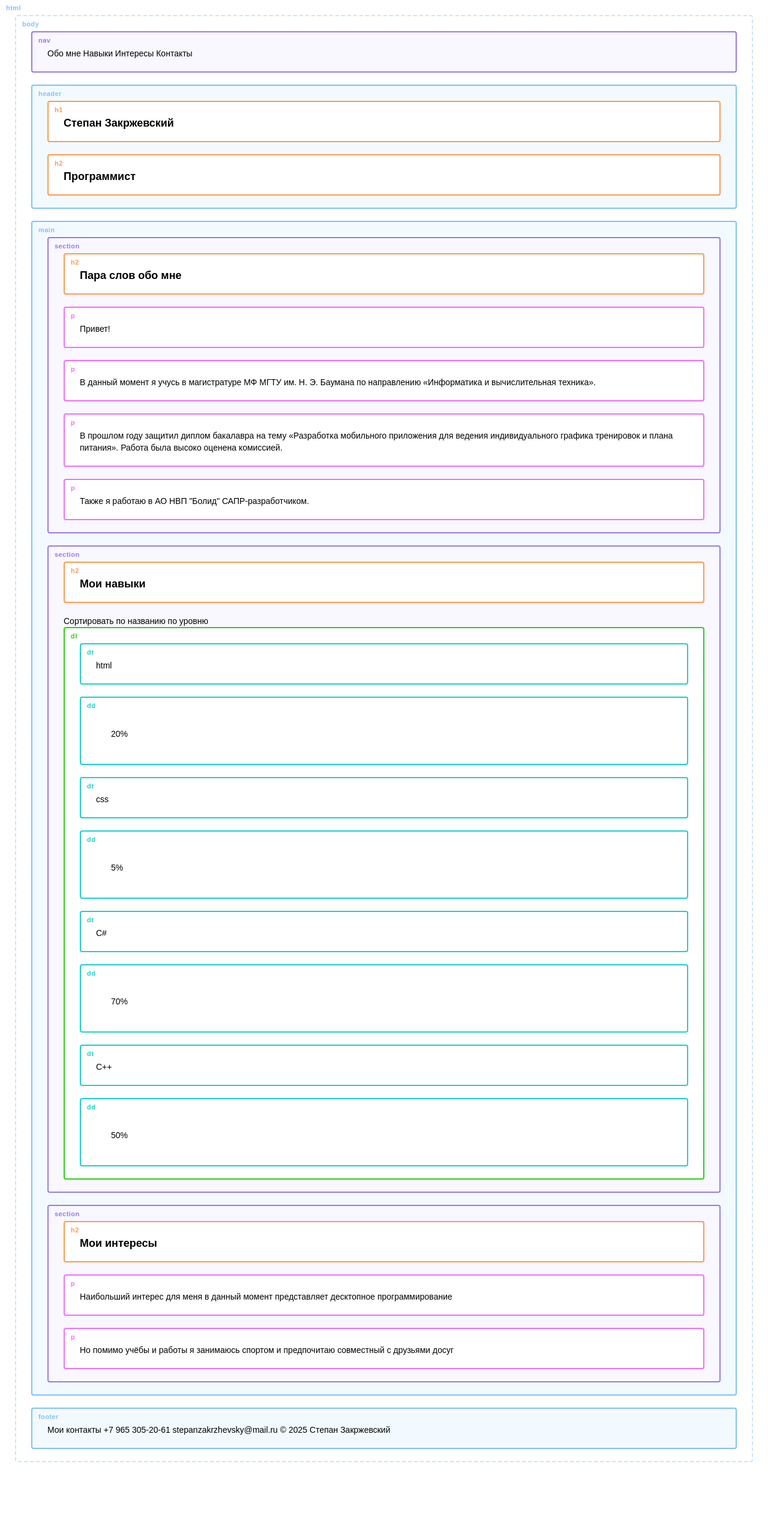
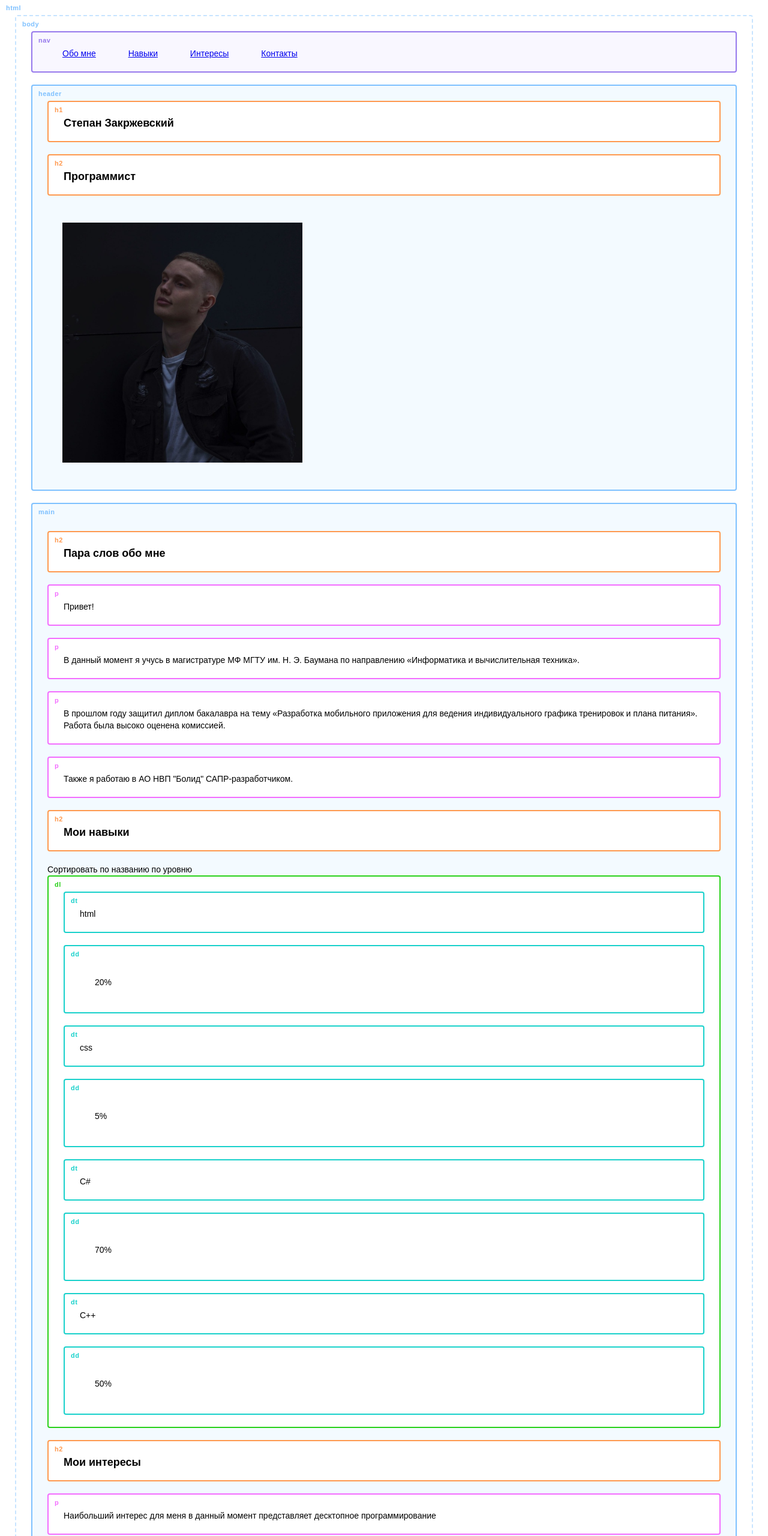
Before and after one commit to StepanZakrzhevsky/portfolio, a plain HTML site: page index.html in a window 1280 px wide. Shown: the top 2560 px of the page at 60% size. Before the commit the page ends 2457 px from the top, so only its background shows below. Drawn offline with Linux system fonts and the light colour scheme; a web font is replaced by a local one.

Commit message:
i hope it's last commit

```diff
--- a/index.html
+++ b/index.html
@@ -8,24 +8,25 @@
 </head>
 <body>
     <nav>
-        Обо мне
-        Навыки
-        Интересы
-        Контакты
+        <a href="#section1">Обо мне</a>
+            <a href="#section2">Навыки</a>
+            <a href="#section3">Интересы</a>
+            <a href="#footer">Контакты</a>
     </nav>
     <header>
         <h1>Степан Закржевский</h1>
         <h2>Программист</h2>
+<img src="img/user-photo.jpg" width="400" height="400" alt="Фото автора">
     </header>
     <main>
-        <section>
+        <section1 id="section1">
            <h2>Пара слов обо мне</h2>
             <p>Привет!</p>
             <p>В данный момент я учусь в магистратуре МФ МГТУ им. Н. Э. Баумана по направлению «Информатика и вычислительная техника».</p>
             <p>В прошлом году защитил диплом бакалавра на тему «Разработка мобильного приложения для ведения индивидуального графика тренировок и плана питания». Работа была высоко оценена комиссией.</p>
             <p>Также я работаю в АО НВП "Болид" САПР-разработчиком.</p>
-        </section>
-        <section>
+        </section1>
+        <section2 id="section2">
             <h2>Мои навыки</h2>
             Сортировать
             по названию
@@ -48,17 +49,17 @@
                     <div style="width: 50%">50%</div>
                 </dd>
             </dl>
-        </section>
-        <section>
+        </section2>
+        <section3 id="section3">
             <h2>Мои интересы</h2>
             <p>Наибольший интерес для меня в данный момент представляет десктопное программирование</p>
             <p>Но помимо учёбы и работы я занимаюсь спортом и предпочитаю совместный с друзьями досуг</p>
-        </section>
+        </section3>
     </main>
-    <footer>
+    <footer id="footer">
         Мои контакты
-        +7 965 305-20-61
-        stepanzakrzhevsky@mail.ru
+        <a href="tel:+79653052061">+7 965 305-20-61</a>
+        <a href="mailto:stepanzakrzhevsky@mail.ru">stepanzakrzhevsky@mail.ru</a>
         © 2025 Степан Закржевский
     </footer>
 </body>
```
